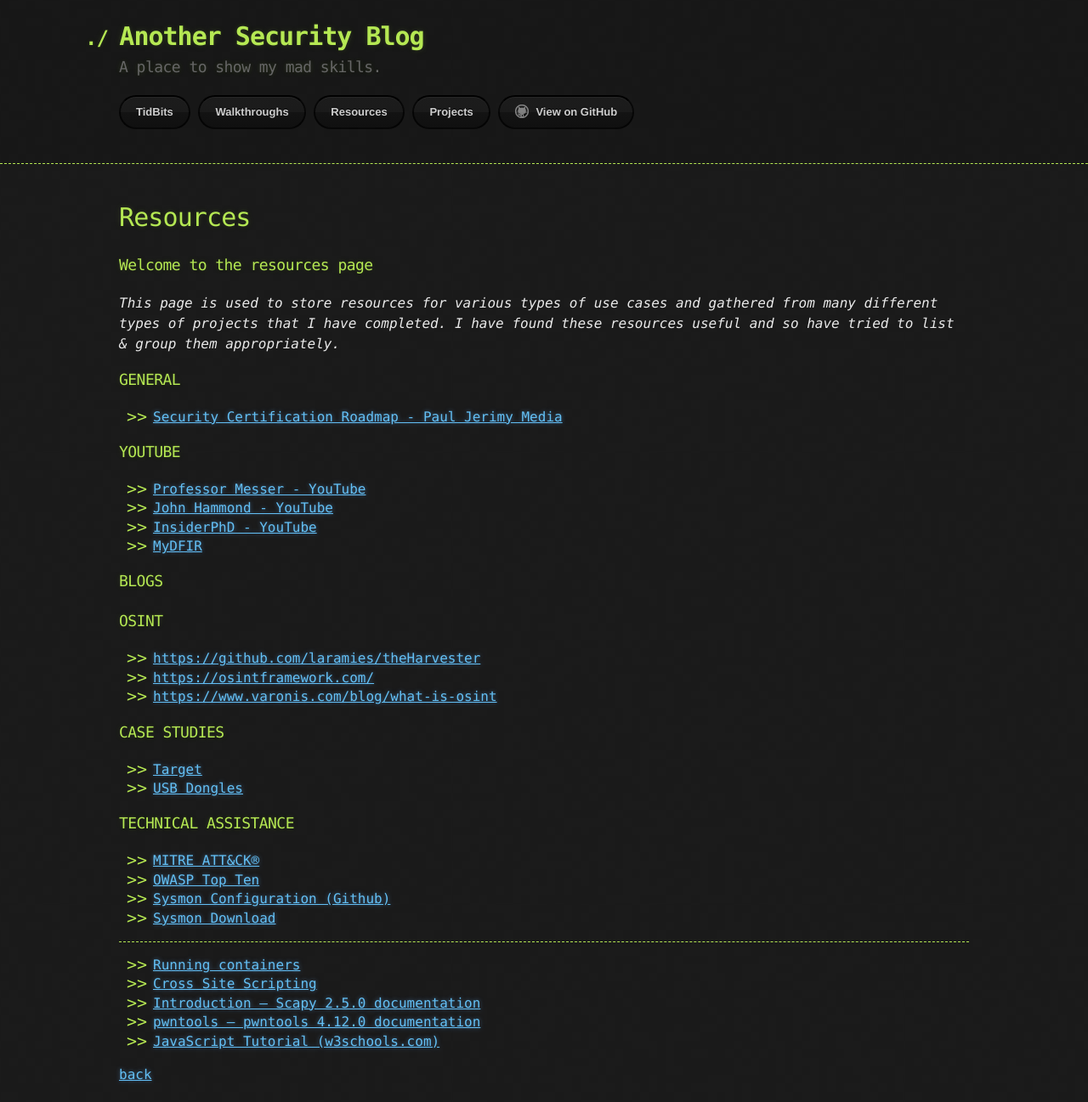
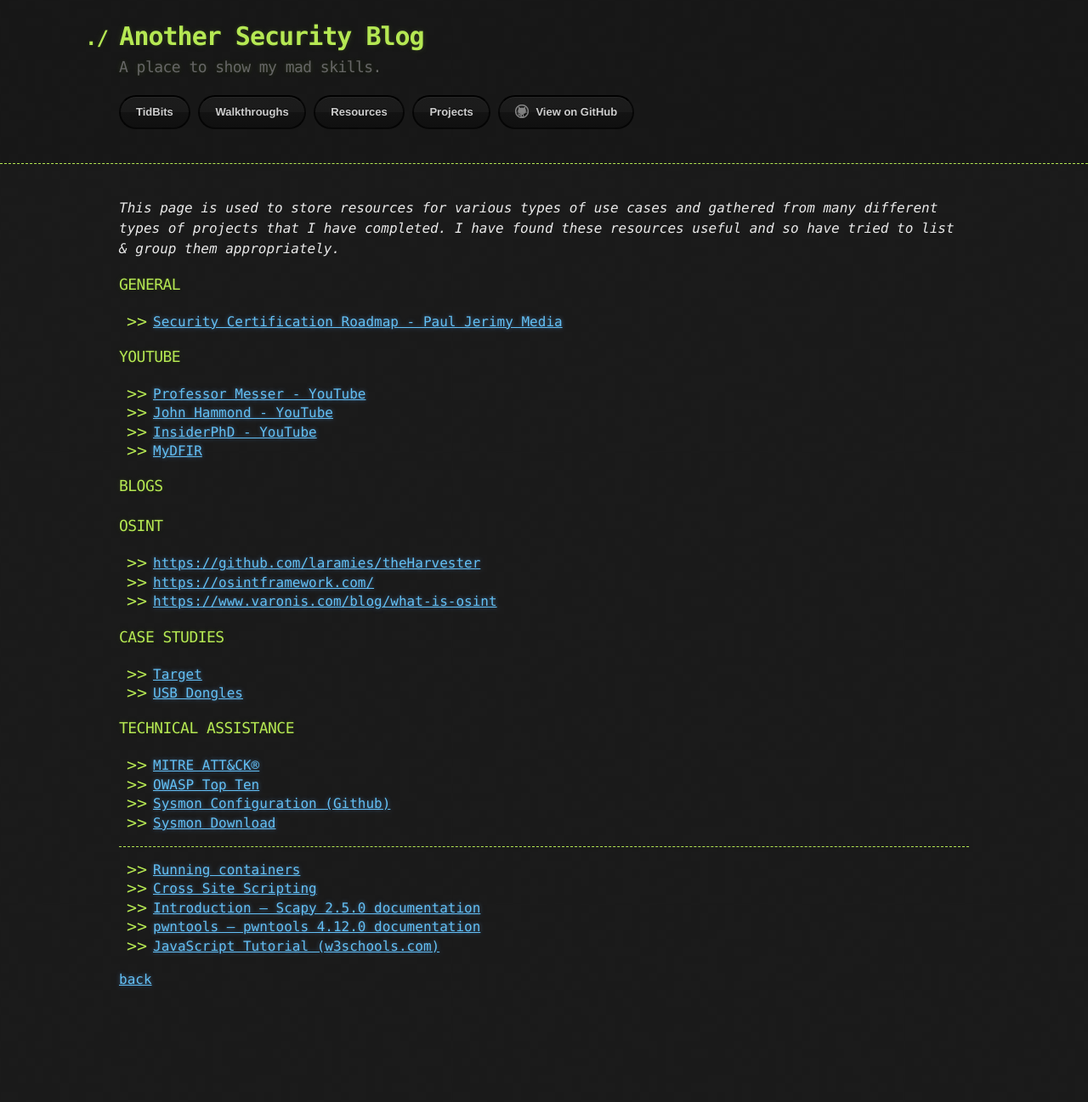
Before and after one commit to CyberCasquatch/cybercasquatch.github.io, a Jekyll site: the page built from Resources-page.md, in a window 1280 px wide. Shown: the whole page at 85% size. Built offline with Jekyll 4.4.1, drawn with Linux system fonts in a browser that asks for light colours; after the commit the page ends 1185 px from its top, so only the background shows below that.

Commit message:
Update Resources-page.md

```diff
--- a/Resources-page.md
+++ b/Resources-page.md
@@ -6,9 +6,6 @@
 comments: false
 ---
 
-# Resources
-
-### Welcome to the resources page
 
 _This page is used to store resources for various types of use cases and gathered from many different types of projects that I have completed. I have found these resources useful and so have tried to list & group them appropriately._
 
```
